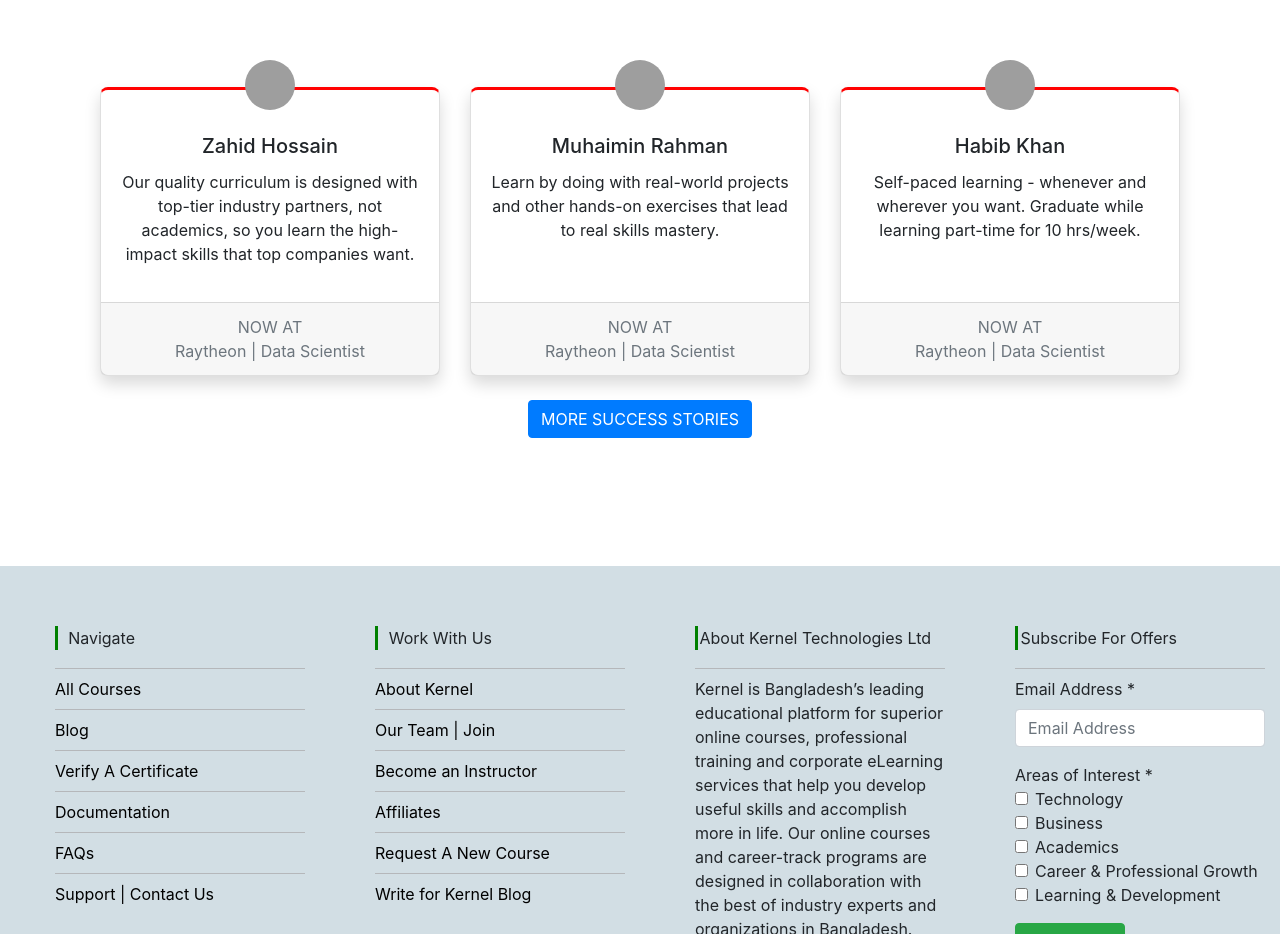
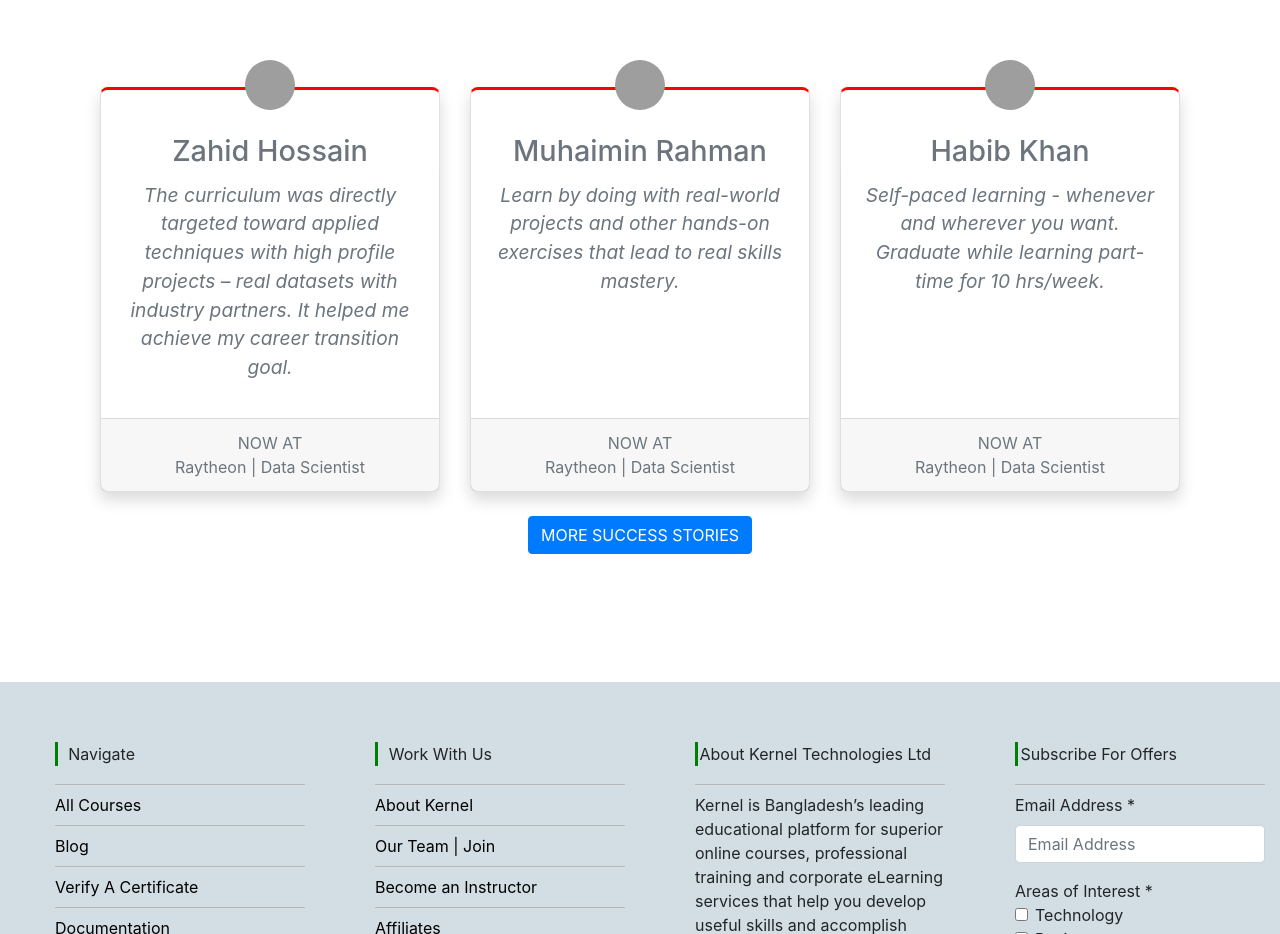
Before and after one commit to krnltech/coursebee-client, a Next.js app: page / in a window 1280 px wide. Shown: the part 3640-4574 px from the top of the page. Built offline with nearby package versions, Linux system fonts and the light colour scheme; grey boxes are pictures that could not be loaded.

Commit message:
Font styling applied to successcard

```diff
--- a/components/success-stories/SuccessCard.js
+++ b/components/success-stories/SuccessCard.js
@@ -11,7 +11,7 @@ const SuccessCard = () => {
   const [success, setSuccess] = useState([
     {
       name: "Zahid Hossain",
-      body: "Our quality curriculum is designed with top-tier industry partners, not academics, so you learn the high-impact skills that top companies want.",
+      body: "The curriculum was directly targeted toward applied techniques with high profile projects – real datasets with industry partners. It helped me achieve my career transition goal.",
       profession: "",
       id: 1,
     },
@@ -37,9 +37,9 @@ const SuccessCard = () => {
             <Card style={cardStyle} key={s.id} className="shadow bg-white">
               <Card.Body>
                 <div className={styles.successcardimage}> </div>
-                <Card.Title className="mt-4"> {s.name} </Card.Title>
+                <Card.Title className="mt-4 text-muted" style={{fontSize:"1.8em"}}> {s.name} </Card.Title>
                 <Card.Text>
-                  <p text-muted>{s.body}</p>
+                  <p className="text-muted" style={{fontStyle:"italic",fontSize:"1.2em"}}>{s.body}</p>
                 </Card.Text>
               </Card.Body>
               <Card.Footer className="d-flex justify-content-center flex-column">
```
